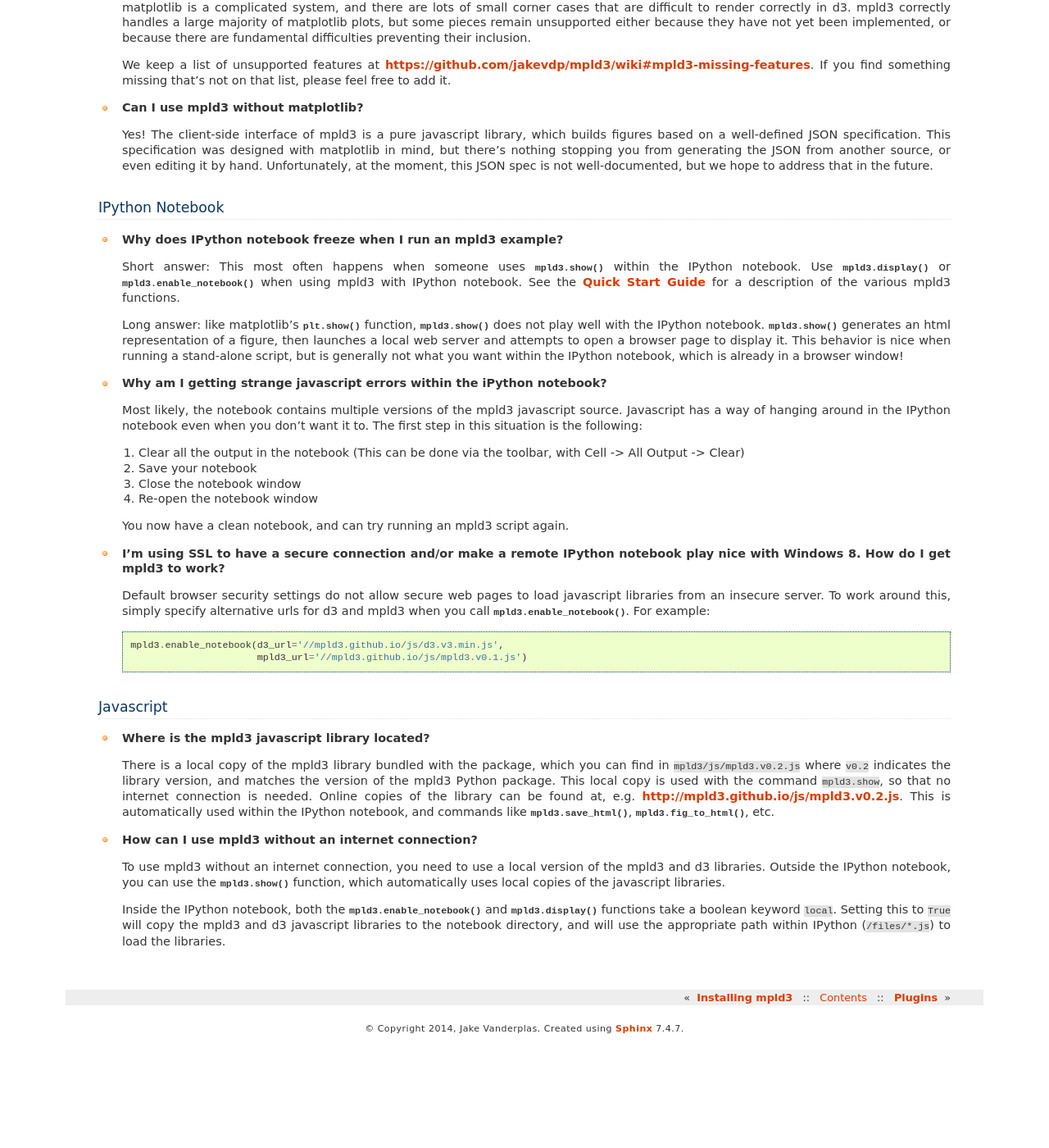
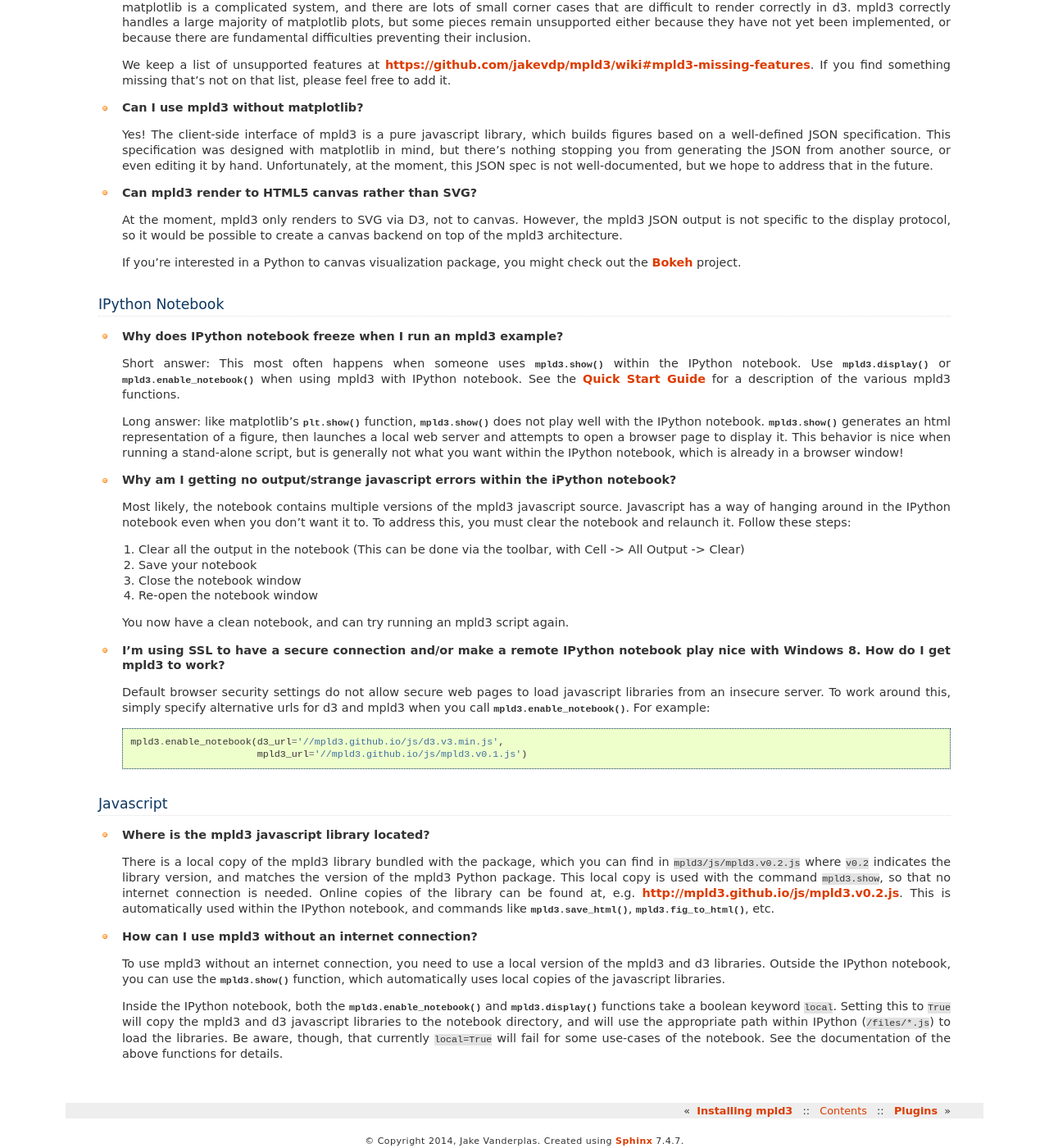
Before and after one commit to mpld3/mpld3, a Sphinx documentation site: the page built from doc/faq.rst, in a window 1280 px wide and 1400 px high, scrolled down 497 px. Shown: the whole window at 82% size. Built offline with Sphinx 7.4.7, drawn with Linux system fonts in a browser that asks for light colours; pages that are not in the unit, such as notebooks, are missing from menus; before the commit the page ends 1769 px from its top, so only the background shows below that.

```diff
--- a/doc/faq.rst
+++ b/doc/faq.rst
@@ -26,6 +26,12 @@ General
 
   Yes! The client-side interface of mpld3 is a pure javascript library, which builds figures based on a well-defined JSON specification. This specification was designed with matplotlib in mind, but there's nothing stopping you from generating the JSON from another source, or even editing it by hand. Unfortunately, at the moment, this JSON spec is not well-documented, but we hope to address that in the future.
 
+- **Can mpld3 render to HTML5 canvas rather than SVG?**
+
+  At the moment, mpld3 only renders to SVG via D3, not to canvas.  However, the mpld3 JSON output is not specific to the display protocol, so it would be possible to create a canvas backend on top of the mpld3 architecture.
+
+  If you're interested in a Python to canvas visualization package, you might check out the `Bokeh <http://bokeh.pydata.org/>`_ project.
+
 
 IPython Notebook
 ----------------
@@ -36,9 +42,9 @@ IPython Notebook
 
   Long answer: like matplotlib's :func:`plt.show` function, :func:`mpld3.show` does not play well with the IPython notebook. :func:`mpld3.show` generates an html representation of a figure, then launches a local web server and attempts to open a browser page to display it. This behavior is nice when running a stand-alone script, but is generally not what you want within the IPython notebook, which is already in a browser window!
 
-- **Why am I getting strange javascript errors within the iPython notebook?**
+- **Why am I getting no output/strange javascript errors within the iPython notebook?**
 
-  Most likely, the notebook contains multiple versions of the mpld3 javascript source. Javascript has a way of hanging around in the IPython notebook even when you don't want it to. The first step in this situation is the following:
+  Most likely, the notebook contains multiple versions of the mpld3 javascript source. Javascript has a way of hanging around in the IPython notebook even when you don't want it to. To address this, you must clear the notebook and relaunch it. Follow these steps:
 
   1. Clear all the output in the notebook (This can be done via the toolbar, with Cell -> All Output -> Clear)
   2. Save your notebook
@@ -66,4 +72,4 @@ Javascript
 
   To use mpld3 without an internet connection, you need to use a local version of the mpld3 and d3 libraries. Outside the IPython notebook, you can use the :func:`mpld3.show()` function, which automatically uses local copies of the javascript libraries.
 
-  Inside the IPython notebook, both the :func:`mpld3.enable_notebook` and :func:`mpld3.display` functions take a boolean keyword ``local``. Setting this to ``True`` will copy the mpld3 and d3 javascript libraries to the notebook directory, and will use the appropriate path within IPython (``/files/*.js``) to load the libraries.
+  Inside the IPython notebook, both the :func:`mpld3.enable_notebook` and :func:`mpld3.display` functions take a boolean keyword ``local``. Setting this to ``True`` will copy the mpld3 and d3 javascript libraries to the notebook directory, and will use the appropriate path within IPython (``/files/*.js``) to load the libraries. Be aware, though, that currently ``local=True`` will fail for some use-cases of the notebook. See the documentation of the above functions for details.
```
Also changed, not shown: doc/index.rst (+6 -5 lines).
